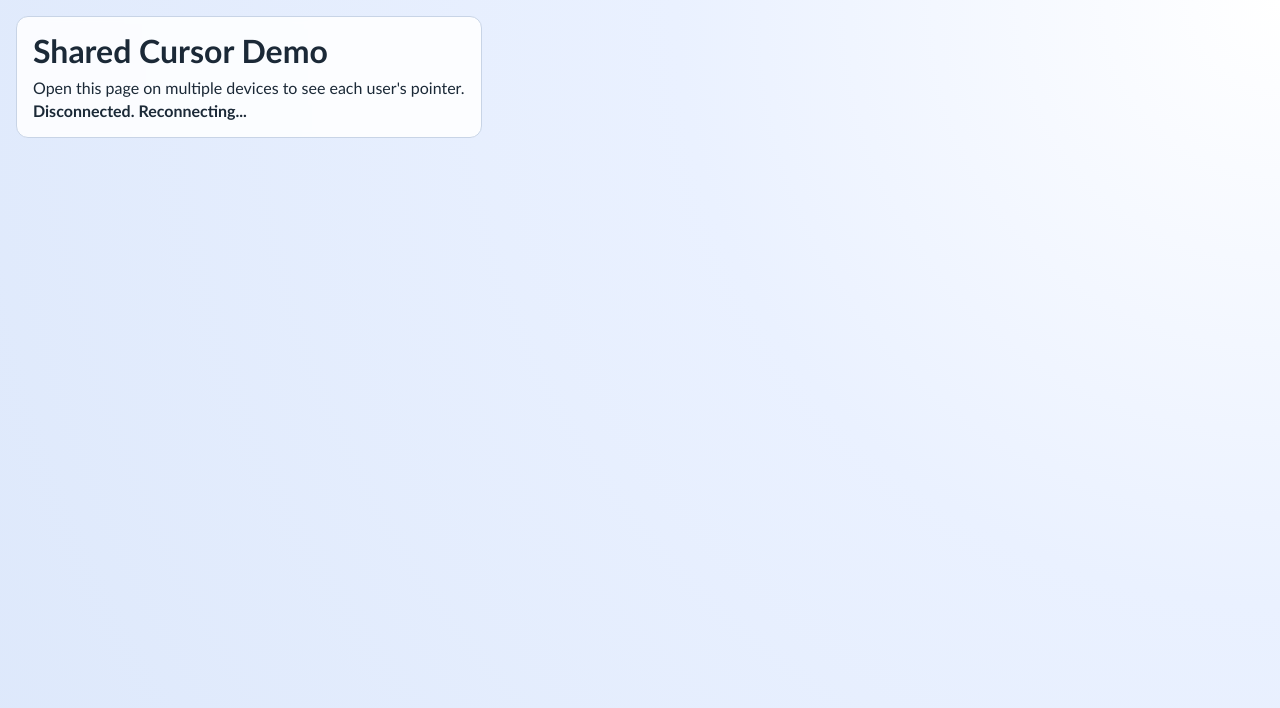
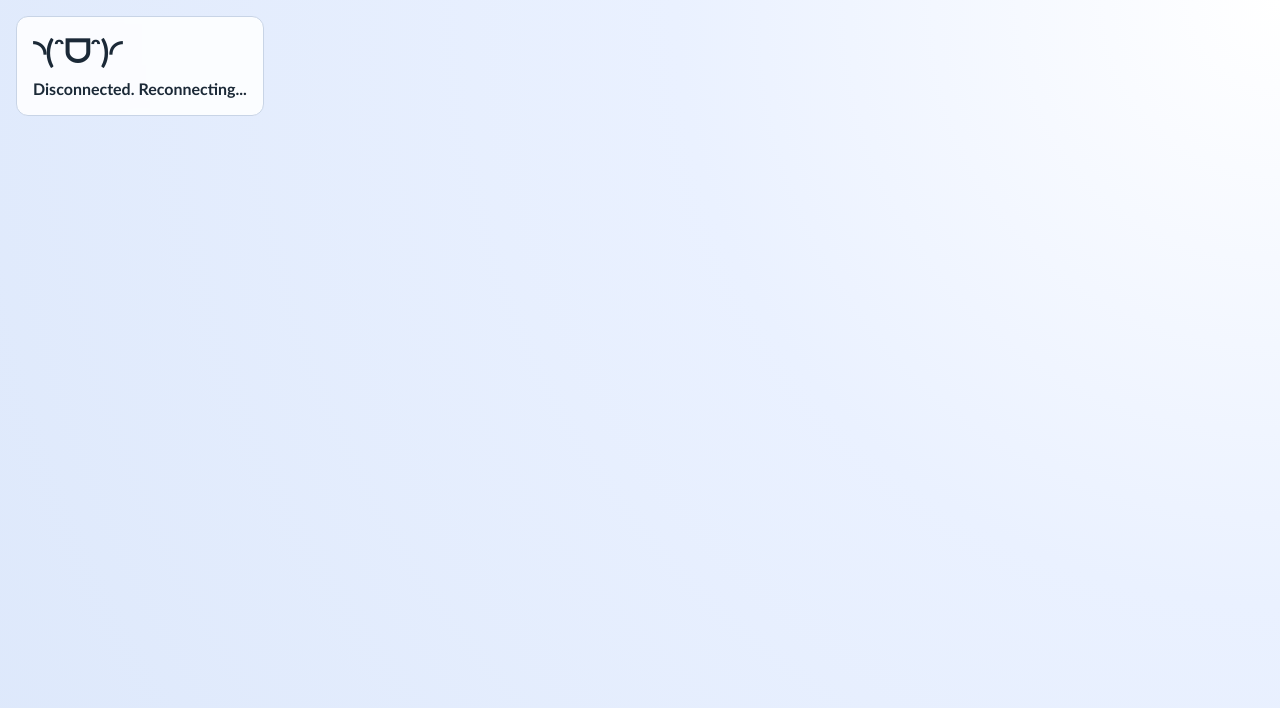
Before and after one commit to jide-oke/Multiplayer-Mouses, a website: page public/index.html in a window 1280 px wide. Drawn offline with Linux system fonts and the light colour scheme; no server answers.

Commit message:
made it cuter

```diff
--- a/public/index.html
+++ b/public/index.html
@@ -3,13 +3,12 @@
   <head>
     <meta charset="UTF-8" />
     <meta name="viewport" content="width=device-width, initial-scale=1.0" />
-    <title>Shared Cursor Demo</title>
+    <title>◝(ᵔᗜᵔ)◜</title>
     <link rel="stylesheet" href="/styles.css" />
   </head>
   <body>
     <header class="hud">
-      <h1>Shared Cursor Demo</h1>
-      <p>Open this page on multiple devices to see each user's pointer.</p>
+      <h1>◝(ᵔᗜᵔ)◜</h1>
       <p id="status">Connecting...</p>
     </header>
     <section id="stage" aria-label="Live cursor area"></section>
```
